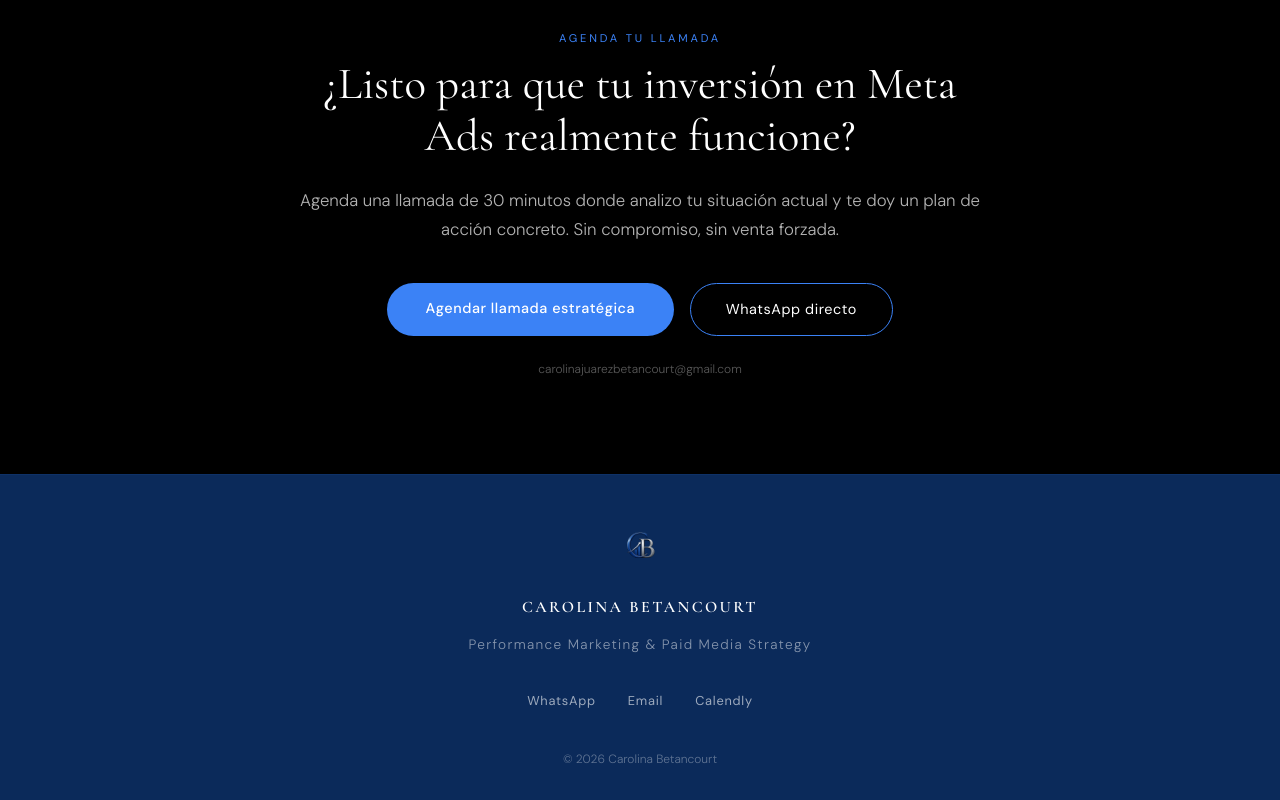
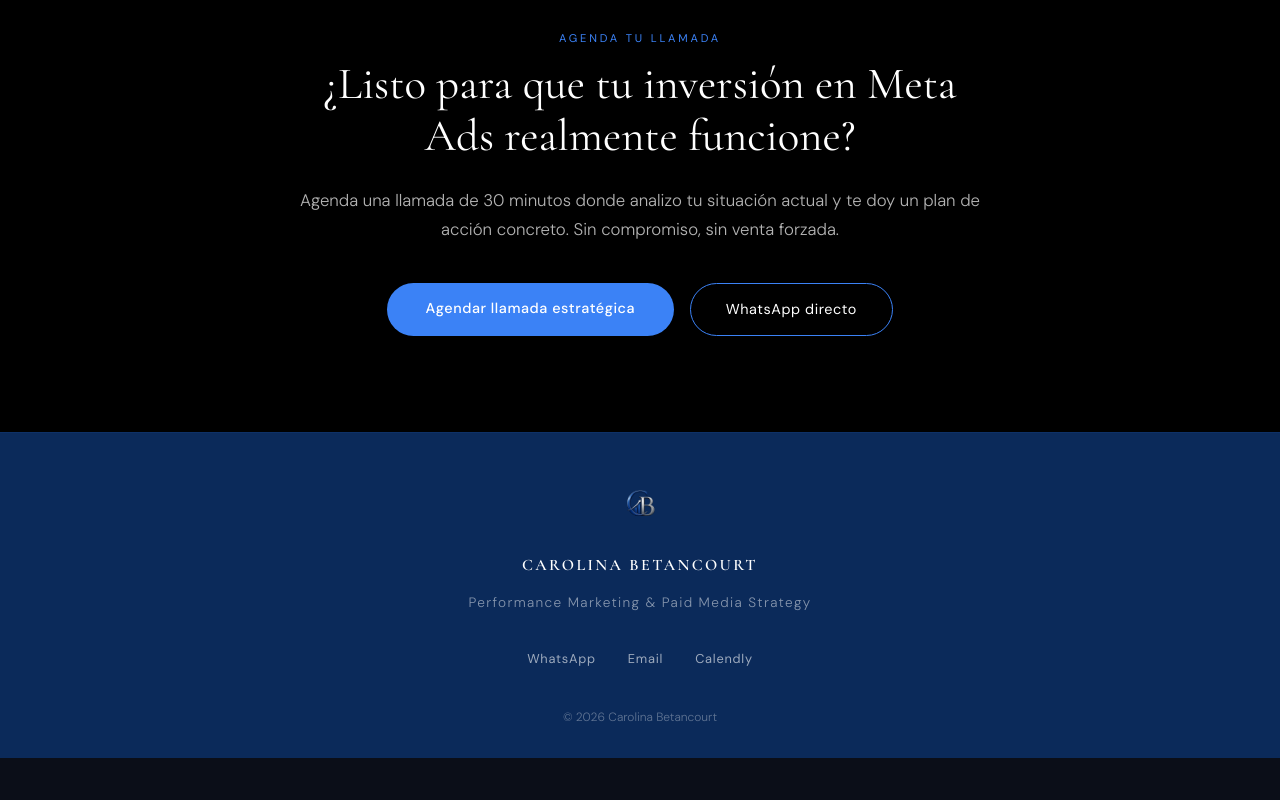
Before and after one commit to Coraline-Coder/carolina-landing, a Next.js app: page / in a window 1280 px wide. Shown: the part 8913-9713 px from the top of the page. After the commit the page ends 9671 px from the top, so only its background shows below. Built offline with nearby package versions, Linux system fonts and the light colour scheme.

Commit message:
fix: unify WhatsApp to 522292924043, remove personal email

```diff
--- a/src/app/page.tsx
+++ b/src/app/page.tsx
@@ -1156,17 +1156,6 @@ function ContactSection() {
               WhatsApp directo
             </a>
           </div>
-          <p
-            style={{
-              fontFamily: "'DM Sans', sans-serif",
-              fontWeight: 300,
-              fontSize: "0.75rem",
-              color: "rgba(255,255,255,0.35)",
-              marginTop: "1.5rem",
-            }}
-          >
-            carolinajuarezbetancourt@gmail.com
-          </p>
         </ScrollReveal>
       </div>
     </section>
```
